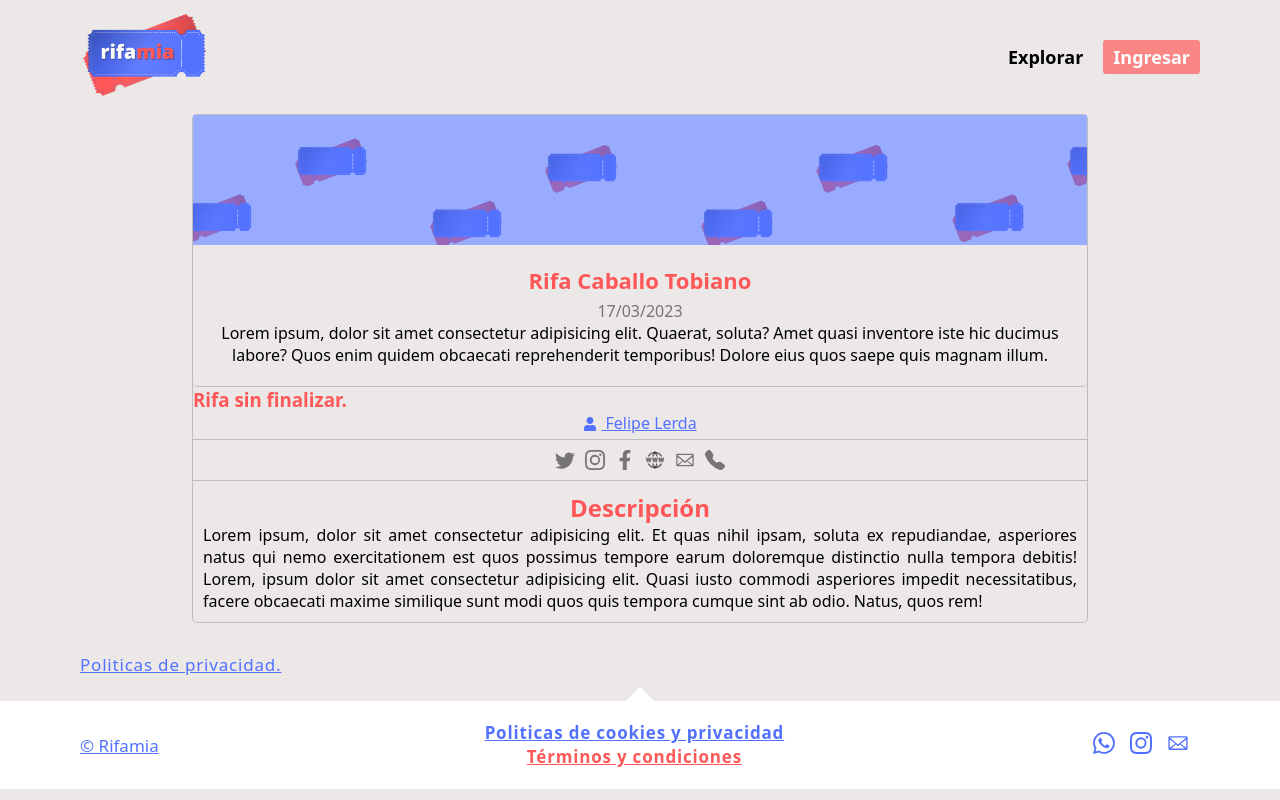
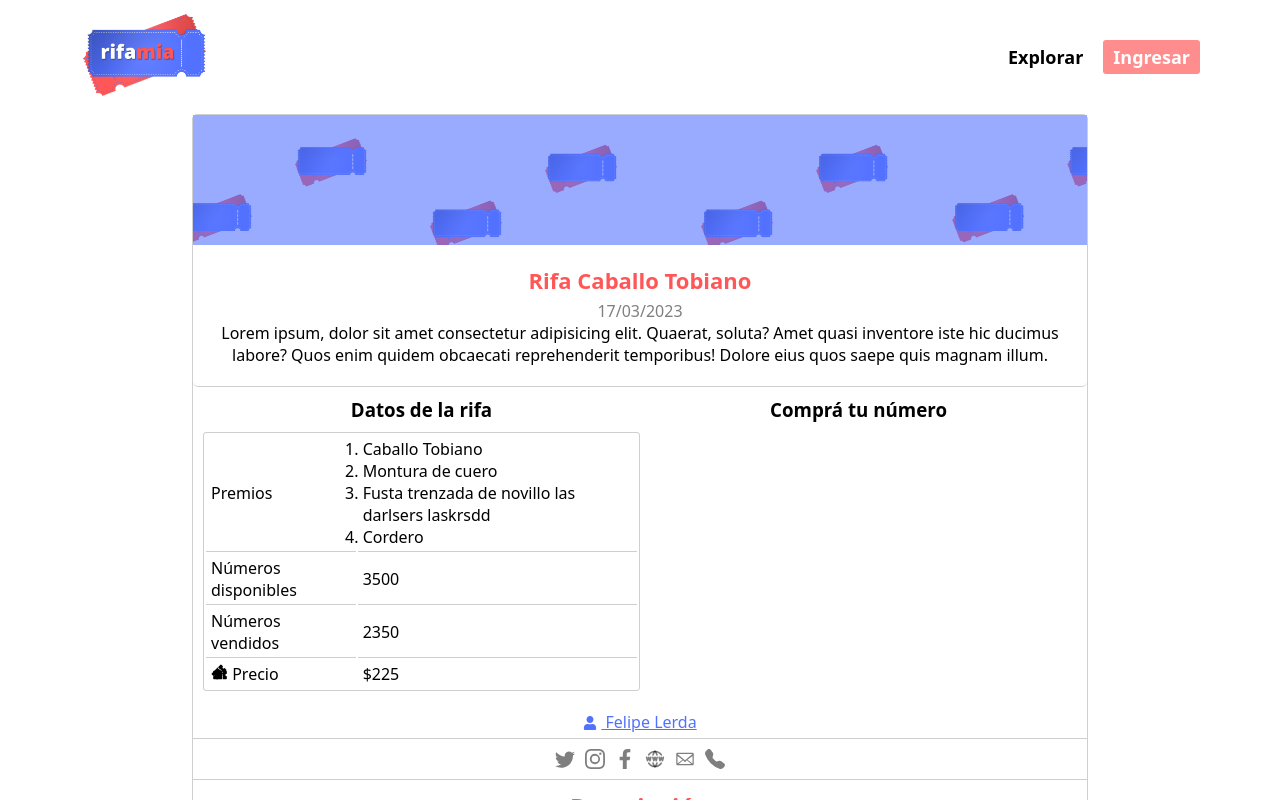
Before and after one commit to lerdafelipe/rifamia, a Next.js app: page /rifa in a window 1280 px wide. Shown: the top 800 px of the page. Built offline with nearby package versions, Linux system fonts and the light colour scheme.

Commit message:
bg changes

```diff
--- a/src/app/components/ContentRifa/ContentRifa.jsx
+++ b/src/app/components/ContentRifa/ContentRifa.jsx
@@ -1,10 +1,43 @@
+import { TicketForIcon } from '@/svg/icons'
 import React from 'react'
 import Styles from './ContentRifa.module.css'
 
 const ContentRifa = () => {
   return (
-    <div className={Styles.h1Cont}>
-      <h1>Rifa sin finalizar.</h1>
+    <div className={Styles.mainContent}>
+      <aside>
+        <h3>Datos de la rifa</h3>
+        <table>
+          <tbody>
+            <tr>
+              <td>Premios</td>
+              <td>
+                <ol>
+                  <li>Caballo Tobiano</li>
+                  <li>Montura de cuero</li>
+                  <li>Fusta trenzada de novillo las darlsers laskrsdd</li>
+                  <li>Cordero</li>
+                </ol>
+              </td>
+            </tr>
+            <tr>
+              <td>Números disponibles</td>
+              <td>3500</td>
+            </tr>
+            <tr>
+              <td>Números vendidos</td>
+              <td>2350</td>
+            </tr>
+            <tr>
+              <td><TicketForIcon /><TicketForIcon /> Precio</td>
+              <td>$225</td>
+            </tr>
+          </tbody>
+        </table>
+      </aside>
+      <aside>
+        <h3>Comprá tu número</h3>
+      </aside>
     </div>
   )
 }
--- a/src/app/components/ContentRifa/ContentRifa.module.css
+++ b/src/app/components/ContentRifa/ContentRifa.module.css
@@ -1,3 +1,34 @@
-.h1Cont{
- color: var(--color-pink-primary);
+.mainContent{
+    padding: 10px;
+    border: none;
+    display: flex;
+    flex-direction: row;
 }
+.mainContent aside{
+    flex: 0 0 50%;
+    max-width: 50%;
+}
+.mainContent aside h3{
+    text-align: center;
+}
+.mainContent table{
+    width: 100%;
+    border-radius: 3px;
+    border: 1px solid #00000030;
+    margin: 10px 0;
+}
+.mainContent table td{
+    border-bottom: 1px solid #00000030;
+    padding: 3px 5px;
+}
+.mainContent table tr:last-child td{
+    border-bottom: 0px;
+}
+.mainContent table tr td:first-child{
+    font-weight: 500;
+}
+.mainContent table td svg:last-child{
+    margin-left: -15px;
+    margin-bottom: -3px;
+    transform: rotate(45deg);
+}
--- a/src/app/globals.css
+++ b/src/app/globals.css
@@ -7,7 +7,7 @@
 
   --foreground-rgb: 0, 0, 0;
   --background-start-rgb: 255, 255, 255;
-  --background-end-rgb: 236, 232, 232;
+  --background-end-rgb: 255, 255, 255;
 
   --color-blue-primary: #5271FF;
   --color-pink-primary: #FF5757;
@@ -45,6 +45,10 @@ body {
 body {
   color: rgb(var(--foreground-rgb));
   background: rgb(var(--background-end-rgb));
+  min-height: 100vh;
+  display: flex;
+  flex-direction: column;
+  justify-content: space-between;
 }
 
 a {
--- a/src/svg/icons.jsx
+++ b/src/svg/icons.jsx
@@ -147,3 +147,11 @@ export const TwIcon = () => {
     </svg>
   )
 }
+
+export const TicketForIcon = () => {
+  return (
+    <svg stroke='currentColor' fill='currentColor' strokeWidth='0' viewBox='0 0 512 512' height='1em' width='1em' xmlns='http://www.w3.org/2000/svg'>
+      <path d='M490.18 181.4l-44.13-44.13a20 20 0 00-27-1 30.81 30.81 0 01-41.68-1.6 30.81 30.81 0 01-1.6-41.67 20 20 0 00-1-27L330.6 21.82a19.91 19.91 0 00-28.13 0l-70.35 70.34a39.87 39.87 0 00-9.57 15.5 7.71 7.71 0 01-4.83 4.83 39.78 39.78 0 00-15.5 9.58l-180.4 180.4a19.91 19.91 0 000 28.13L66 374.73a20 20 0 0027 1 30.69 30.69 0 0143.28 43.28 20 20 0 001 27l44.13 44.13a19.91 19.91 0 0028.13 0l180.4-180.4a39.82 39.82 0 009.58-15.49 7.69 7.69 0 014.84-4.84 39.84 39.84 0 0015.49-9.57l70.34-70.35a19.91 19.91 0 00-.01-28.09zm-228.37-29.65a16 16 0 01-22.63 0l-11.51-11.51a16 16 0 0122.63-22.62l11.51 11.5a16 16 0 010 22.63zm44 44a16 16 0 01-22.62 0l-11-11a16 16 0 1122.63-22.63l11 11a16 16 0 01.01 22.66zm44 44a16 16 0 01-22.63 0l-11-11a16 16 0 0122.63-22.62l11 11a16 16 0 01.05 22.67zm44.43 44.54a16 16 0 01-22.63 0l-11.44-11.5a16 16 0 1122.68-22.57l11.45 11.49a16 16 0 01-.01 22.63z' />
+    </svg>
+  )
+}
```
Also changed, not shown: src/app/explorar/explore.module.css (+7 -0 lines).
